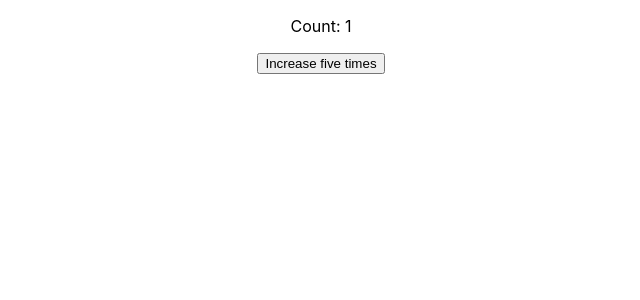
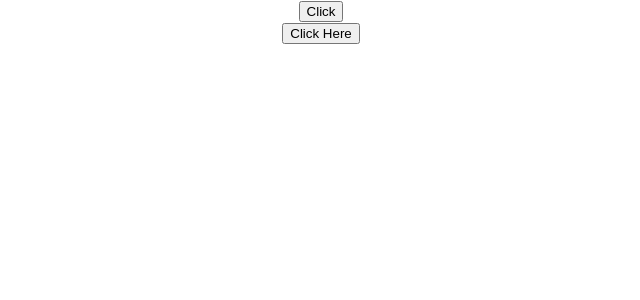
Before and after one commit to ArmanKamal/ReactJsBasic, a React (Create React App) app: page / in a window 1280 px wide. Shown: the top 300 px of the page, without its empty margins (319-959 px from the left). Built offline with nearby package versions, Linux system fonts and the light colour scheme.

Commit message:
Added Event Handling

```diff
--- a/src/App.js
+++ b/src/App.js
@@ -3,6 +3,8 @@ import React from 'react';
 // import Welcome from './components/Welcome'
 // import Message from './components/Message'
 import Counter from './components/Counter'
+import FunctionClick from './components/FunctionClick'
+import ClassClick from './components/ClassClick'
 import './App.css';
 
 function App() {
@@ -13,11 +15,15 @@ function App() {
       </Greet>
       <Greet name="Diana" heroName="SuperWomen"/>
       <Greet name="John" heroName="SuperMan" />
-      <Welcome name="Diana" heroName="SuperWomen"/> */
-      // <Message />
+      <Welcome name="Diana" heroName="SuperWomen"/>
+      <Message />
+      <Counter />
+       */
     }
 
-      <Counter />
+
+      <FunctionClick />
+      <ClassClick />
     </div>
   );
 }
--- /dev/null
+++ b/src/components/ClassClick.js
@@ -0,0 +1,21 @@
+import React, { Component } from 'react'
+
+export class ClassClick extends Component {
+
+    buttonClick()
+    {
+        console.log('Click Occured')
+    }
+
+    render() {
+
+
+        return (
+            <div>
+                <button onClick={this.buttonClick}>Click Here</button>
+            </div>
+        )
+    }
+}
+
+export default ClassClick
--- /dev/null
+++ b/src/components/FunctionClick.js
@@ -0,0 +1,18 @@
+import React from 'react'
+
+const FunctionClick = () => {
+
+
+    function clickHandler()
+    {
+        console.log('Click has occured')
+    }
+
+    return(
+        <div>
+            <button onClick={clickHandler}>Click</button>
+        </div>
+    )
+}
+
+export default FunctionClick
```
